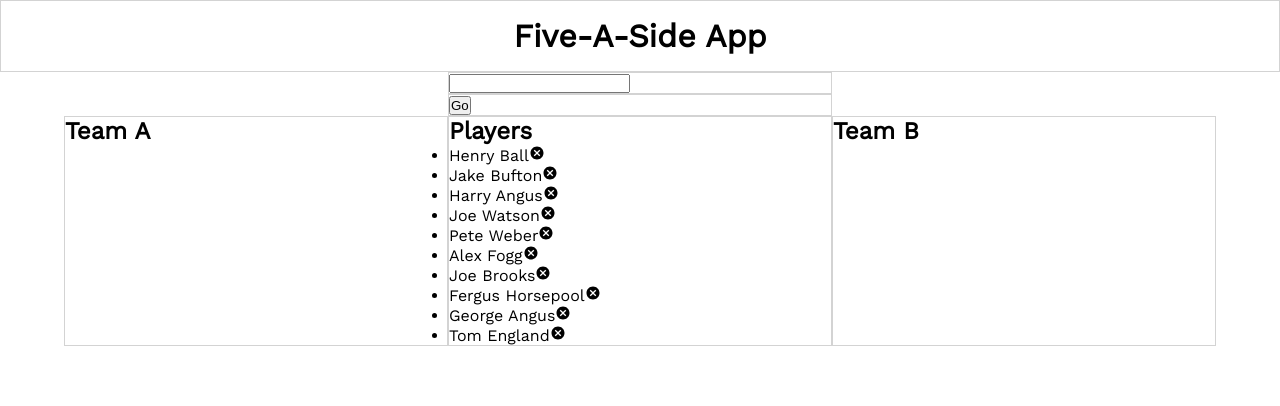
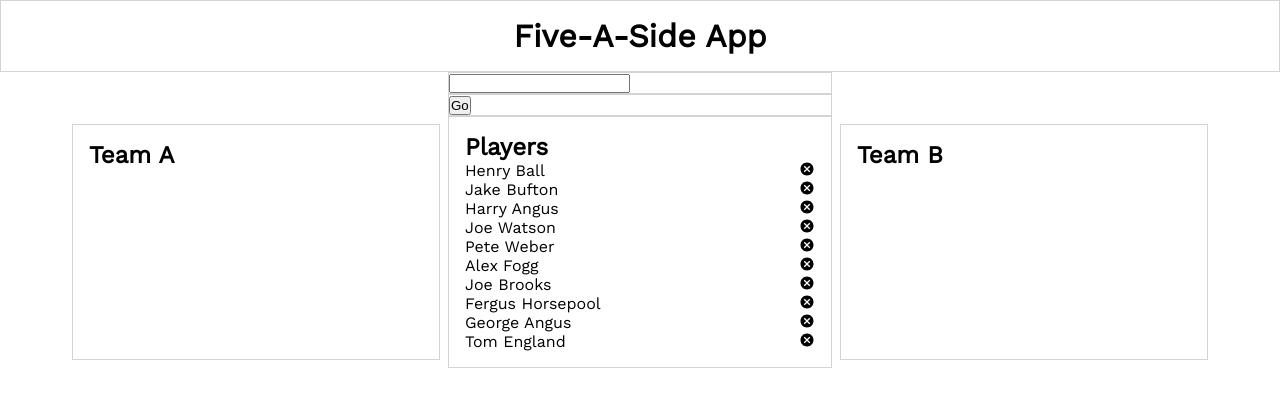
Before and after one commit to hjball/five-a-side, a React (Create React App) app: page / in a window 1280 px wide. Shown: the top 406 px of the page. Built offline with nearby package versions, Linux system fonts and the light colour scheme.

Commit message:
add basic styling to playerlist component

```diff
--- a/src/App.css
+++ b/src/App.css
@@ -1,3 +1,24 @@
+.team-list-teamA,
+.team-list-teamB {
+  padding: 1rem;
+  margin: 0.5rem; }
+  .team-list-teamA ul,
+  .team-list-teamB ul {
+    list-style: none; }
+
+.player-list {
+  padding: 1rem; }
+  .player-list ul {
+    list-style: none; }
+  .player-list li {
+    display: flex;
+    justify-content: space-between; }
+
+header {
+  padding: 1rem;
+  display: flex;
+  justify-content: center; }
+
 * {
   padding: 0;
   margin: 0; }
@@ -28,8 +49,3 @@
 
 .main {
   font-family: 'Work Sans', sans-serif; }
-
-header {
-  padding: 1rem;
-  display: flex;
-  justify-content: center; }
--- a/src/scss/App.scss
+++ b/src/scss/App.scss
@@ -1,4 +1,5 @@
+@import '_teamlist.scss';
+@import '_playerlist.scss';
+@import '_header.scss';
 @import '_layout.scss';
 @import '_fonts.scss';
-@import '_header.scss';
-@import '_teamlist.scss';
--- /dev/null
+++ b/src/scss/_playerlist.scss
@@ -0,0 +1,12 @@
+.player-list {
+	padding: 1rem;
+
+	ul {
+		list-style: none;
+	}
+
+	li {
+		display: flex;
+		justify-content: space-between;
+	}
+}
--- a/src/scss/_teamlist.scss
+++ b/src/scss/_teamlist.scss
@@ -1 +1,9 @@
-_teamlist.scss
+.team-list-teamA,
+.team-list-teamB {
+	padding: 1rem;
+	margin: 0.5rem;
+
+	ul {
+		list-style: none;
+	}
+}
```
